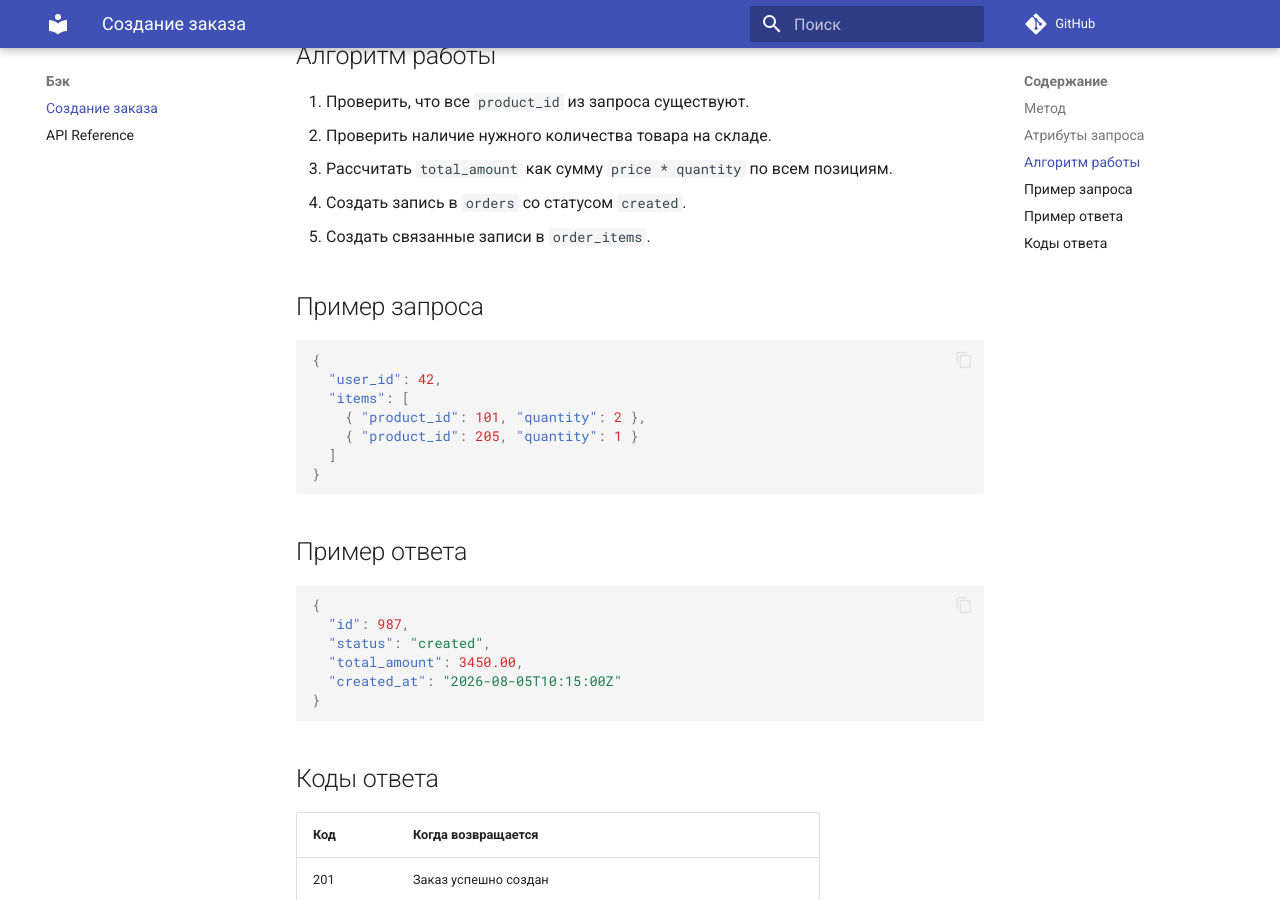
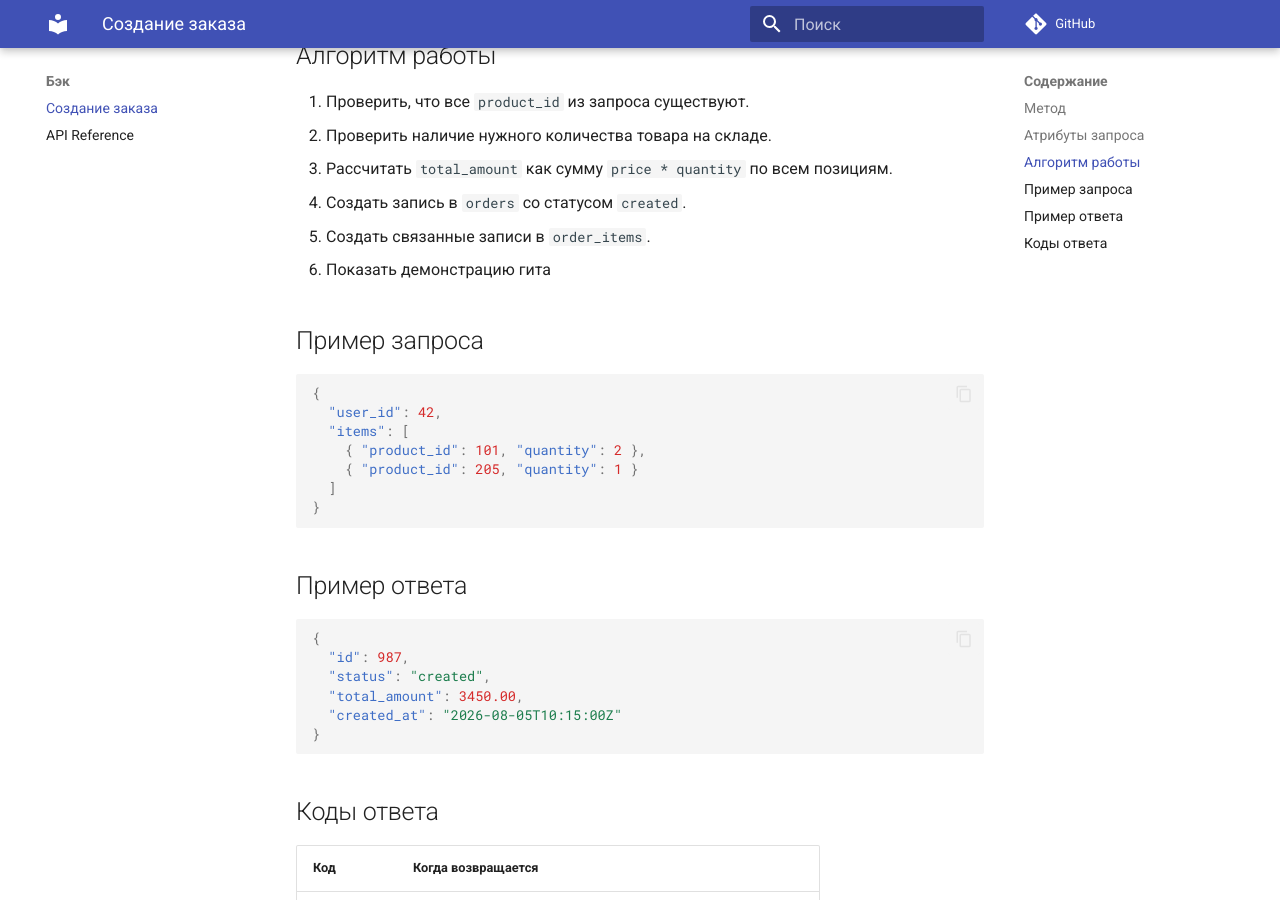
Before and after one commit to reaperxu/documentation, an MkDocs documentation site: the page built from docs/backend/create-order.md, in a window 1280 px wide and 900 px high, scrolled down 641 px. Built offline with MkDocs 1.6.1 and Material for MkDocs 9.7.7, drawn with Linux system fonts in a browser that asks for light colours; comment, search, counter and statistics services are not loaded.

Commit message:
добавлен 6 пункт

```diff
--- a/docs/backend/create-order.md
+++ b/docs/backend/create-order.md
@@ -20,6 +20,7 @@
 3. Рассчитать `total_amount` как сумму `price * quantity` по всем позициям.
 4. Создать запись в `orders` со статусом `created`.
 5. Создать связанные записи в `order_items`.
+6. Показать демонстрацию гита
 
 ## Пример запроса
 
```
